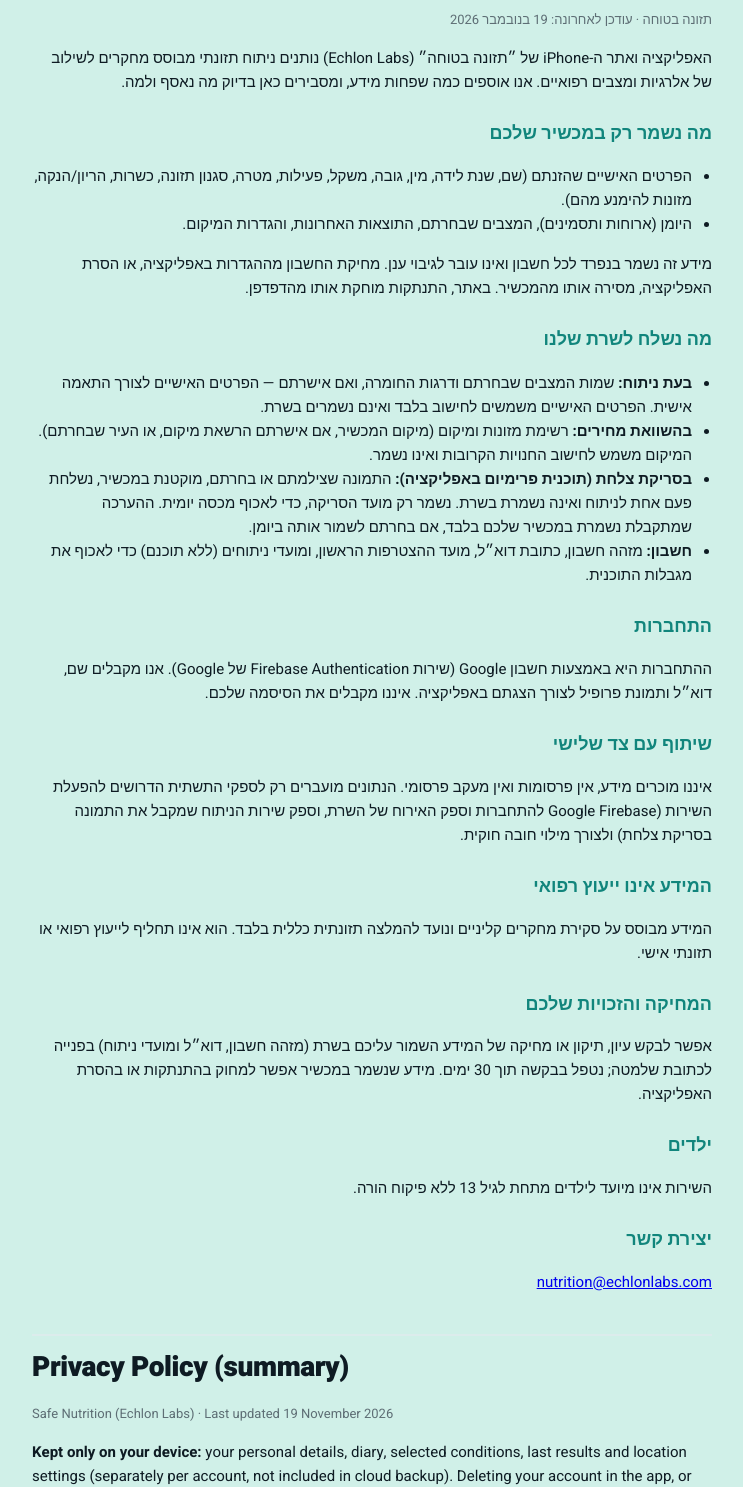
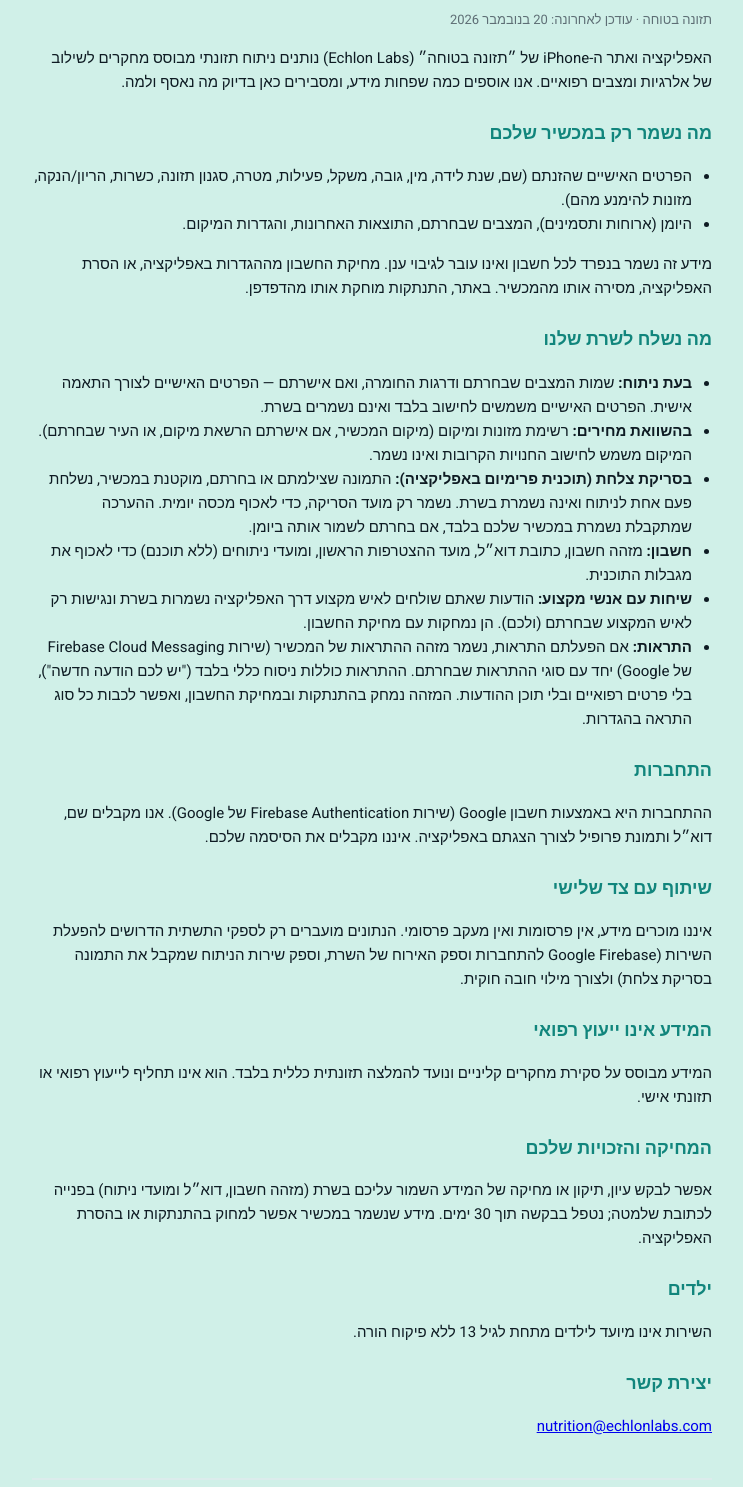
Before and after one commit to Eagle84/allergy-nutrition-site, a plain HTML site: page privacy/index.html in a window 1280 px wide. Shown: the part 76-1563 px from the top of the page, without its empty margins (268-1011 px from the left). Drawn offline with Linux system fonts and the light colour scheme.

Commit message:
Privacy policy: notification identifier, conversations with professionals

```diff
--- a/privacy/index.html
+++ b/privacy/index.html
@@ -18,7 +18,7 @@
 <body>
 <main>
   <h1>מדיניות פרטיות</h1>
-  <p class="meta">תזונה בטוחה · עודכן לאחרונה: 19 בנובמבר 2026</p>
+  <p class="meta">תזונה בטוחה · עודכן לאחרונה: 20 בנובמבר 2026</p>
   <p>האפליקציה ואתר ה-iPhone של ״תזונה בטוחה״ (Echlon Labs) נותנים ניתוח תזונתי מבוסס מחקרים לשילוב של אלרגיות ומצבים רפואיים. אנו אוספים כמה שפחות מידע, ומסבירים כאן בדיוק מה נאסף ולמה.</p>
 
   <h2>מה נשמר רק במכשיר שלכם</h2>
@@ -34,6 +34,8 @@
     <li><b>בהשוואת מחירים:</b> רשימת מזונות ומיקום (מיקום המכשיר, אם אישרתם הרשאת מיקום, או העיר שבחרתם). המיקום משמש לחישוב החנויות הקרובות ואינו נשמר.</li>
     <li><b>בסריקת צלחת (תוכנית פרימיום באפליקציה):</b> התמונה שצילמתם או בחרתם, מוקטנת במכשיר, נשלחת פעם אחת לניתוח ואינה נשמרת בשרת. נשמר רק מועד הסריקה, כדי לאכוף מכסה יומית. ההערכה שמתקבלת נשמרת במכשיר שלכם בלבד, אם בחרתם לשמור אותה ביומן.</li>
     <li><b>חשבון:</b> מזהה חשבון, כתובת דוא״ל, מועד ההצטרפות הראשון, ומועדי ניתוחים (ללא תוכנם) כדי לאכוף את מגבלות התוכנית. </li>
+    <li><b>שיחות עם אנשי מקצוע:</b> הודעות שאתם שולחים לאיש מקצוע דרך האפליקציה נשמרות בשרת ונגישות רק לאיש המקצוע שבחרתם (ולכם). הן נמחקות עם מחיקת החשבון.</li>
+    <li><b>התראות:</b> אם הפעלתם התראות, נשמר מזהה ההתראות של המכשיר (שירות Firebase Cloud Messaging של Google) יחד עם סוגי ההתראות שבחרתם. ההתראות כוללות ניסוח כללי בלבד ("יש לכם הודעה חדשה"), בלי פרטים רפואיים ובלי תוכן ההודעות. המזהה נמחק בהתנתקות ובמחיקת החשבון, ואפשר לכבות כל סוג התראה בהגדרות.</li>
   </ul>
 
   <h2>התחברות</h2>
@@ -56,10 +58,10 @@
 
   <section class="en" lang="en">
     <h1>Privacy Policy (summary)</h1>
-    <p class="meta">Safe Nutrition (Echlon Labs) · Last updated 19 November 2026</p>
+    <p class="meta">Safe Nutrition (Echlon Labs) · Last updated 20 November 2026</p>
     <p><b>Kept only on your device:</b> your personal details, diary, selected conditions, last results and location settings (separately per account, not included in cloud backup). Deleting your account in the app, or uninstalling it, removes it; on the website, signing out removes it from the browser.</p>
     <p><b>Plate scan (Premium, in the app):</b> the photo you take or pick is shrunk on your device, sent once for analysis and not stored on our server; only the time of the scan is kept to apply a daily limit. The photo is processed by the analysis service provider we use and by no one else.</p>
-    <p><b>Sent to our server:</b> the condition names and severity for an analysis, plus your personal details only if you consented (used for the calculation, not stored); a food list and location for store price comparison (not stored); and an account record (account id, email, first sign-in time, analysis timestamps) to enforce plan limits.</p>
+    <p><b>Sent to our server:</b> the condition names and severity for an analysis, plus your personal details only if you consented (used for the calculation, not stored); a food list and location for store price comparison (not stored); and an account record (account id, email, first sign-in time, analysis timestamps) to enforce plan limits. Messages you send to a professional through the app are stored on the server and visible only to that professional and you; they are deleted with your account. If you turn on notifications, your device's notification identifier (Google Firebase Cloud Messaging) and the kinds you chose are stored; notifications use generic wording only (never health details or message text), and the identifier is removed when you sign out or delete your account.</p>
     <p><b>Sign-in</b> uses Google through Firebase Authentication; we never receive your password. We do not sell data, show ads or track you for advertising. Infrastructure providers (Google Firebase and our server host) process data only to run the service. Analysis requests never include your name, email or account id.</p>
     <p><b>Your rights:</b> to access, correct or delete the data we hold on the server, email <a href="mailto:nutrition@echlonlabs.com">nutrition@echlonlabs.com</a>. This app gives general nutrition information, not medical advice.</p>
   </section>
```
